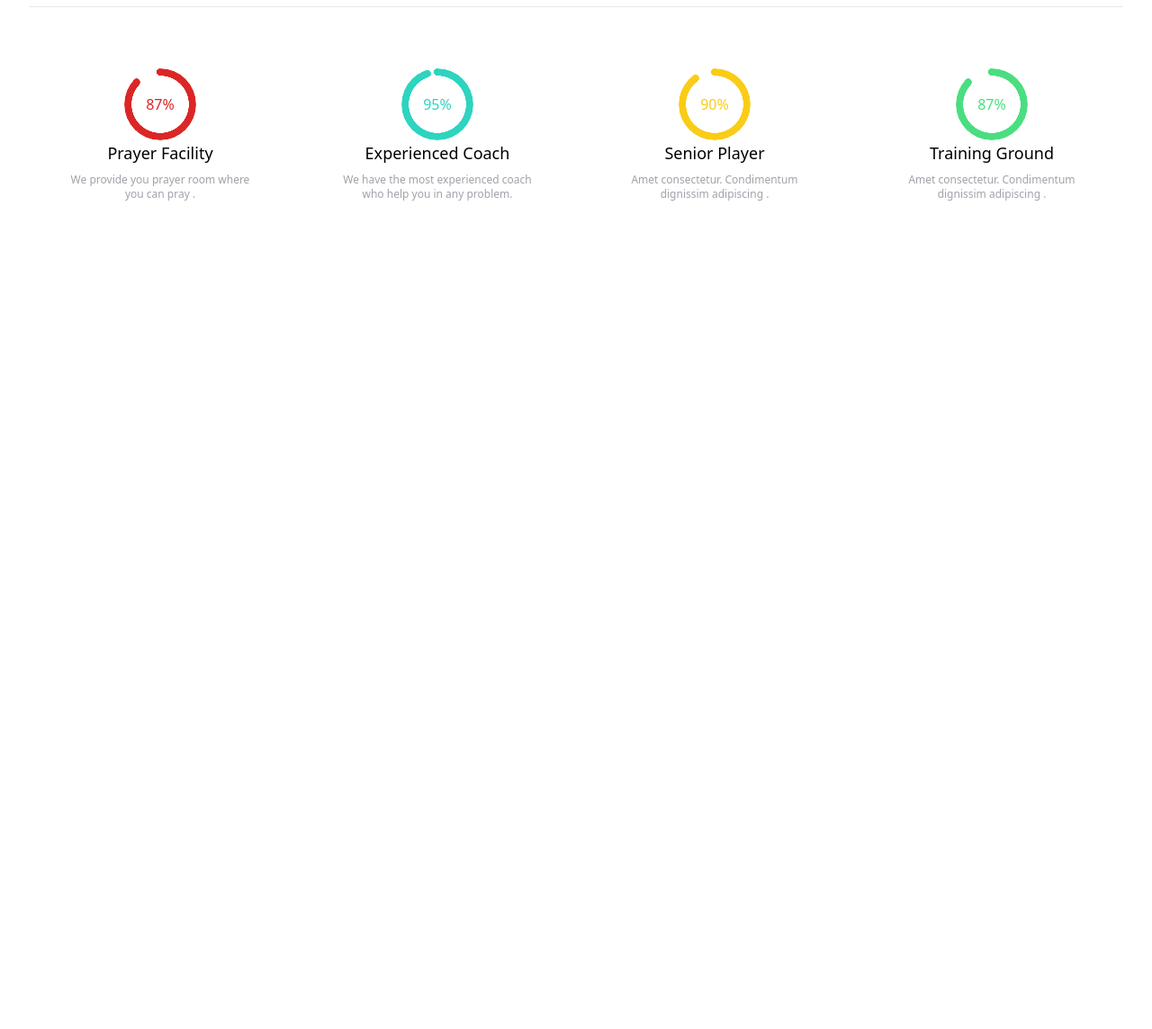
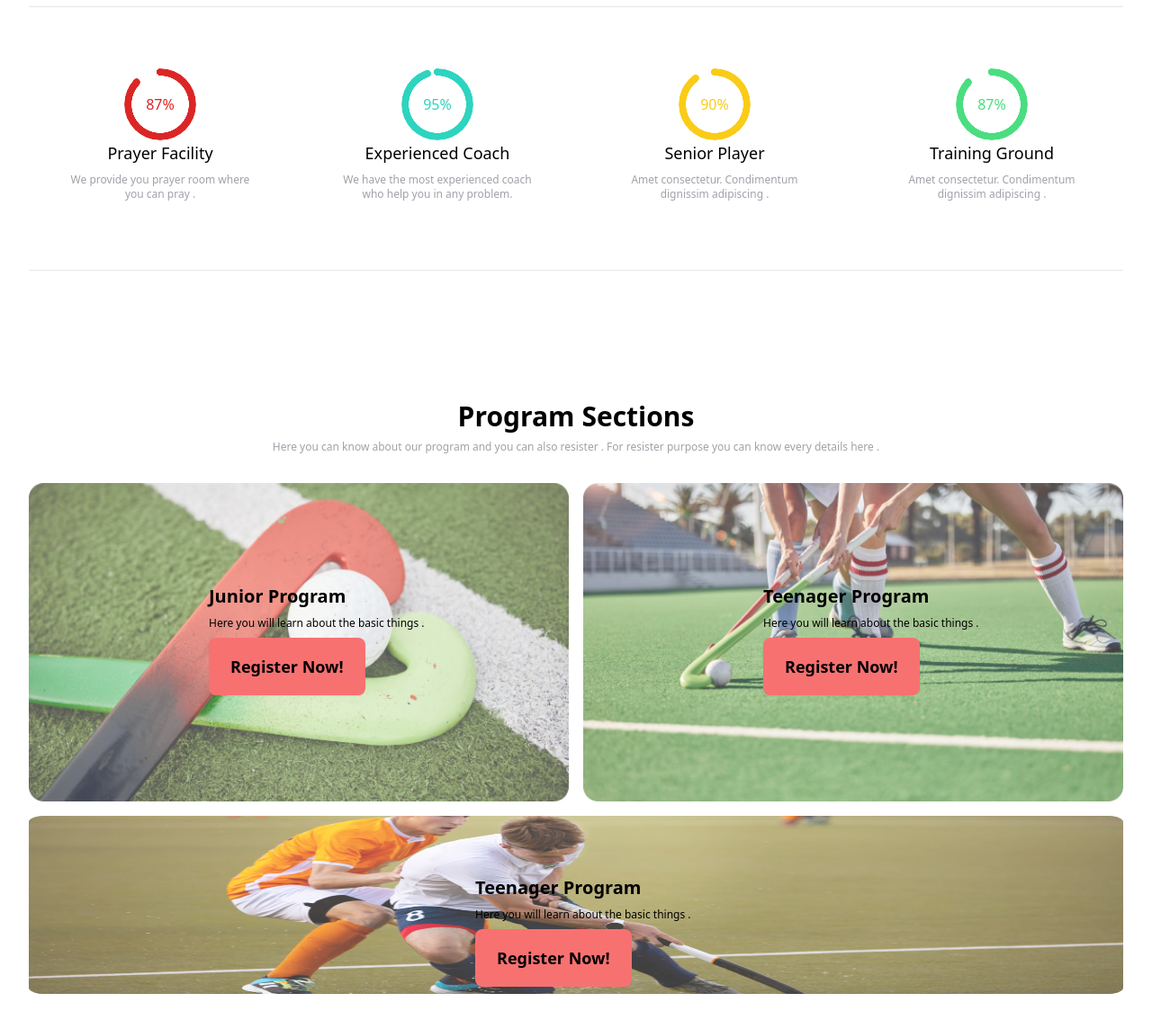
Before and after one commit to Emi0304/ph-assignment-03, a plain HTML site: page index.html in a window 1280 px wide. Shown: the part 802-1946 px from the top of the page at 90% size. Before the commit the page ends 1102 px from the top, so only its background shows below. Drawn offline with nearby package versions, Linux system fonts and the light colour scheme.

Commit message:
Program Sections

```diff
--- a/index.html
+++ b/index.html
@@ -48,7 +48,7 @@
                 <p class="text-xs text-zinc-400 mt-2">There you can know about our facilities . We provide the best for you .</p>
             </div>
             <hr>
-            <div class="grid sm:grid-cols-1 lg:grid-cols-4 gap-4 mt-8 ">
+            <div class="grid grid-cols-1 lg:grid-cols-4 gap-4 mt-8 ">
                 <div class="text-center p-9 ">
                     <div class="radial-progress  text-red-600" style="--value:87;" role="progressbar">87%</div>
                     <h1 class="text-black  text-lg">Prayer Facility</h1>
@@ -72,6 +72,39 @@
             </div>
 
         </section>
+        <hr>
+        <section class="my-10 lg:my-36">
+            <div class="text-center my-8">
+            <h1 class="text-3xl text-black font-bold">Program Sections</h1>
+            <p class="text-xs text-zinc-400 my-2">Here you can know about our program and you can also resister . For resister purpose you can know every details here .</p>
+        </div>
+            <div class="grid grid-cols-1 lg:grid-cols-2 gap-4 mt-8">
+                <div class="relative">
+                    <img class="w-full opacity-75 " src="Images/2.png" alt="">
+                    <div class="absolute bottom-16 left-16 lg:bottom-1/3 lg:left-1/3 ">
+                        <h1 class="text-xl text-black font-bold ">Junior Program</h1>
+                    <p class="text-xs text-black my-2">Here you will learn about the basic things .</p>
+                    <button class="btn btn-xs text-black border-0 sm:btn-sm md:btn-md lg:btn-lg bg-red-400">Register Now!</button>
+                    </div>
+                </div>
+                <div class="relative">
+                    <img class="w-full opacity-75 " src="Images/3.png" alt="">
+                    <div class="absolute bottom-16 left-16 lg:bottom-1/3 lg:left-1/3 ">
+                        <h1 class="text-xl text-black font-bold ">Teenager Program</h1>
+                    <p class="text-xs text-black my-2">Here you will learn about the basic things .</p>
+                    <button class="btn btn-xs text-black border-0 sm:btn-sm md:btn-md lg:btn-lg bg-red-400">Register Now!</button>
+                    </div>
+                </div>
+                <div class="lg:col-span-2 relative">
+                    <img class=" w-full h-[198px] opacity-75" src="Images/4.png" alt="">
+                    <div class="absolute bottom-16 left-16 lg:left-[31rem] lg:inset-y-1/3 ">
+                        <h1 class="text-xl text-black font-bold ">Teenager Program</h1>
+                    <p class="text-xs text-black my-2">Here you will learn about the basic things .</p>
+                    <button class="btn btn-xs text-black border-0 sm:btn-sm md:btn-md lg:btn-lg bg-red-400">Register Now!</button>
+                    </div>
+                </div>
+            </div>
+        </section>
     </main>
     <footer>
 
```
